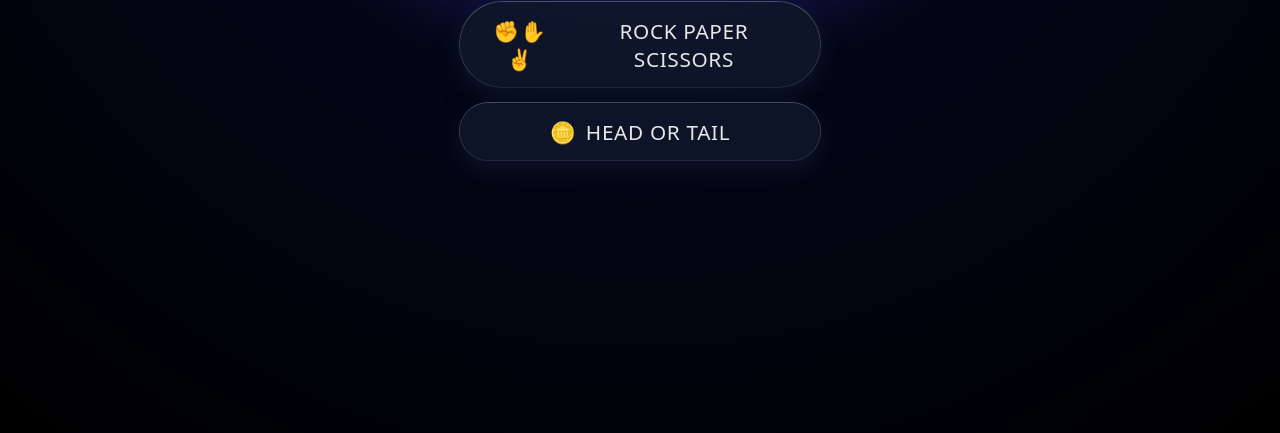
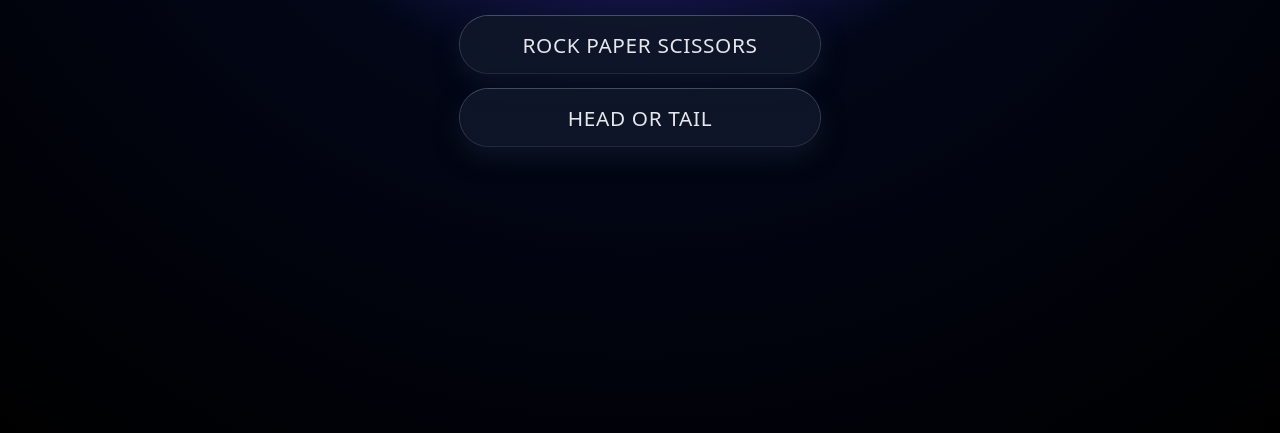
Before and after one commit to Naxx-8431/MINI-GAMES, a plain HTML site: page index.html in a window 1280 px wide. Shown: the part 367-800 px from the top of the page. Drawn offline with Linux system fonts and the light colour scheme.

Commit message:
removed unwanted images

```diff
--- a/index.html
+++ b/index.html
@@ -79,14 +79,12 @@
   <div class="game-links">
     <a href="ROCK-PAPER-SCISSOR/rockpaperscissors.html">
       <div class="game-card">
-        <span>✊✋✌️</span>
         <span>Rock Paper Scissors</span>
       </div>
     </a>
 
     <a href="HEAD-TIE/headtie.html">
       <div class="game-card">
-        <span>🪙</span>
         <span>Head or Tail</span>
       </div>
     </a>
```
